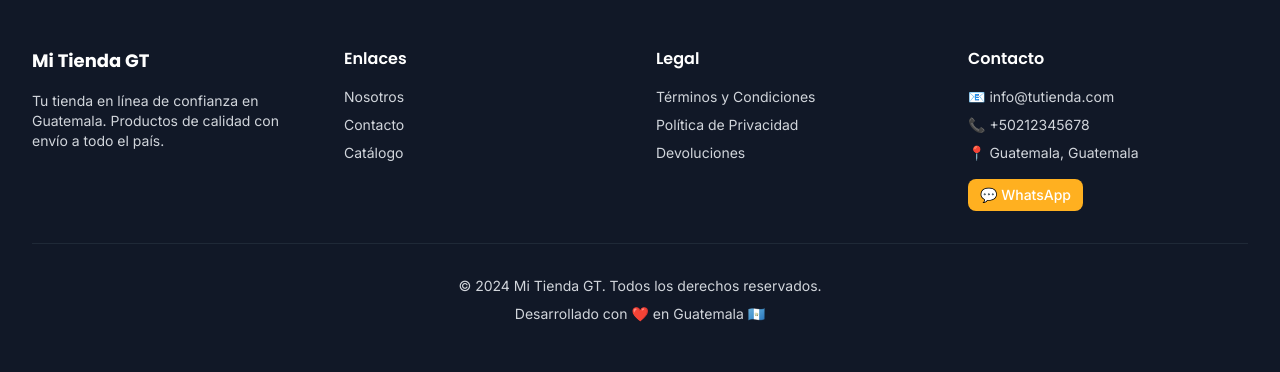
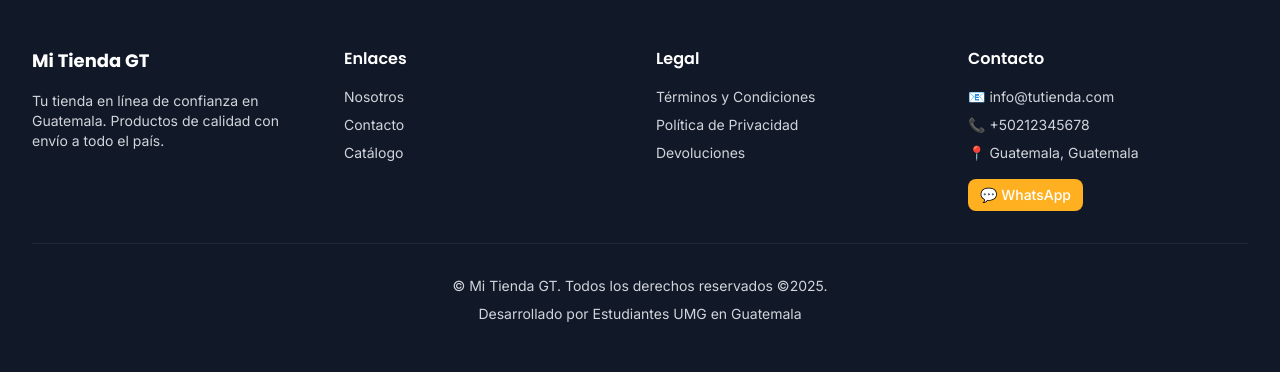
Before and after one commit to wilmercolindres-2025/ecommerce-flask-supabase, a Flask app: page /catalogo/ in a window 1280 px wide. Shown: the part 774-1146 px from the top of the page. Run offline with Flask 3, Linux system fonts and the light colour scheme; style sheets or scripts are compiled from the project's sources; parts of the project's set-up code (start-up, migrations or seed data) failed here and were passed over; some libraries are stand-ins or nearby versions.

Commit message:
Update base.html

```diff
--- a/app/templates/base.html
+++ b/app/templates/base.html
@@ -204,8 +204,8 @@
             </div>
 
             <div class="border-t border-gray-800 mt-8 pt-8 text-center text-sm">
-                <p>&copy; {{ current_year }} {{ app_name }}. Todos los derechos reservados.</p>
-                <p class="mt-2">Desarrollado con ❤️ en Guatemala 🇬🇹</p>
+                <p>&copy;  {{ app_name }}. Todos los derechos reservados ©2025.</p>
+                <p class="mt-2">Desarrollado por Estudiantes UMG en Guatemala</p>
             </div>
         </div>
     </footer>
```
